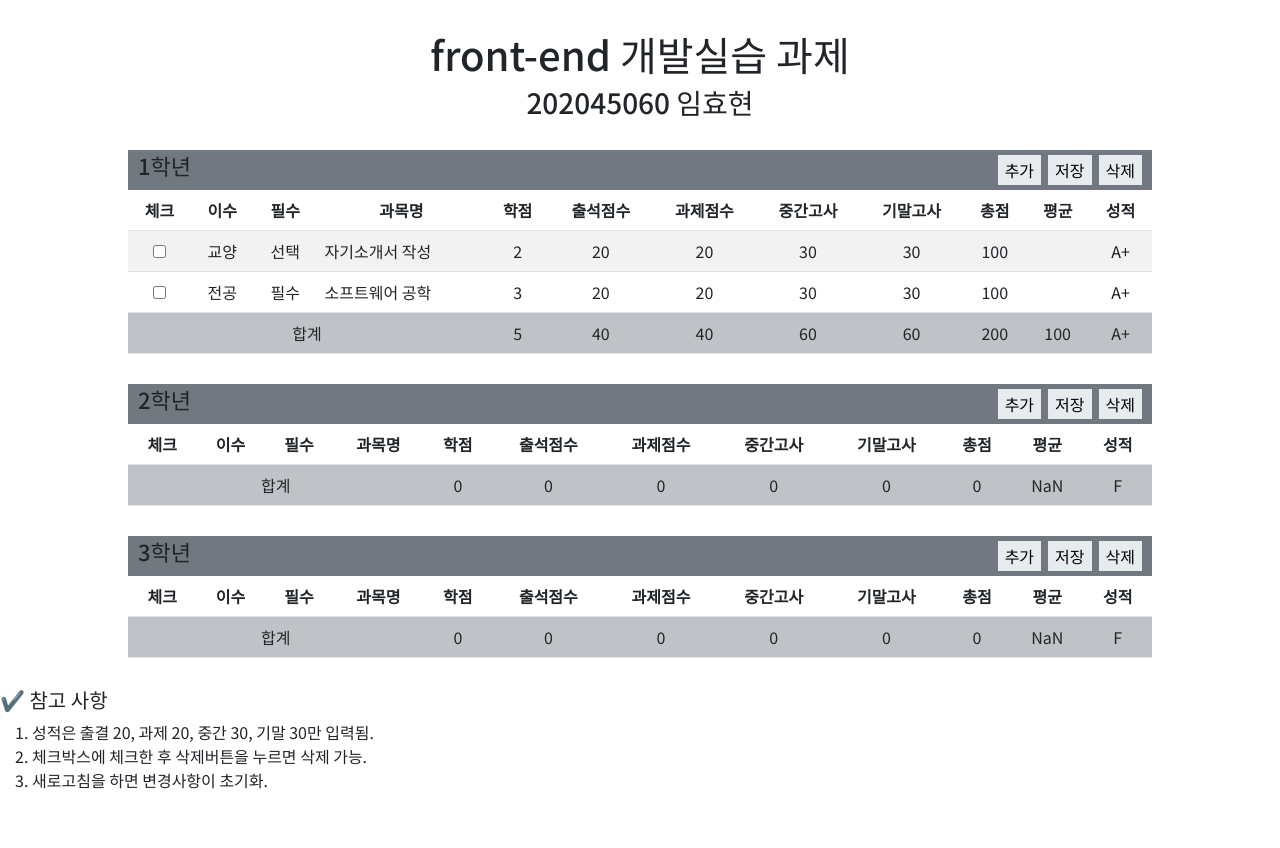
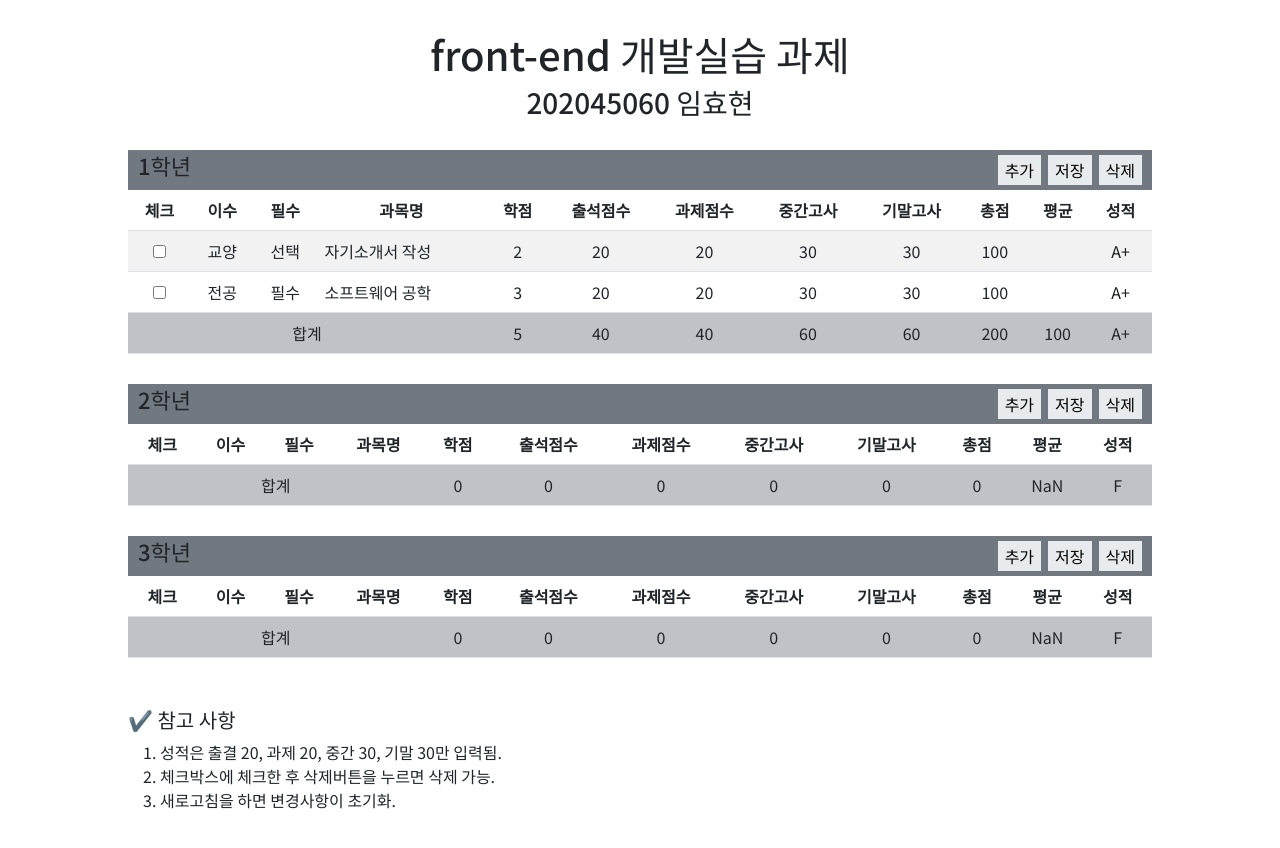
Before and after one commit to leemyou/grade-calculation-program, a React (Create React App) app: page / in a window 1280 px wide. Shown: the top 848 px of the page. Before the commit the page ends 808 px from the top, so only its background shows below. Built offline with nearby package versions, Linux system fonts and the light colour scheme.

Commit message:
Style: 참고사항 부분 css 추가

```diff
--- a/src/Style/App.css
+++ b/src/Style/App.css
@@ -24,3 +24,8 @@
     text-align: center;
     margin: 30px 0;
 }
+
+.notesReference{
+  width: 80%;
+  margin: 50px auto
+}
```
